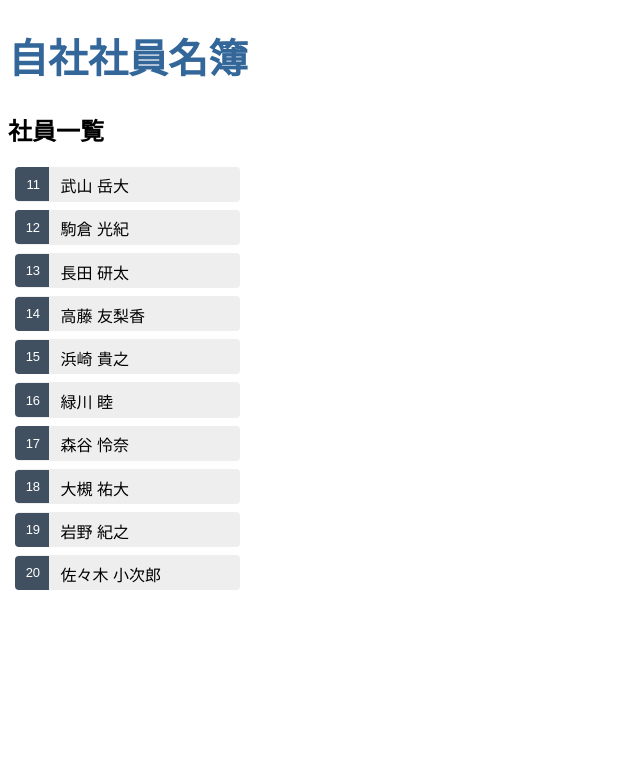
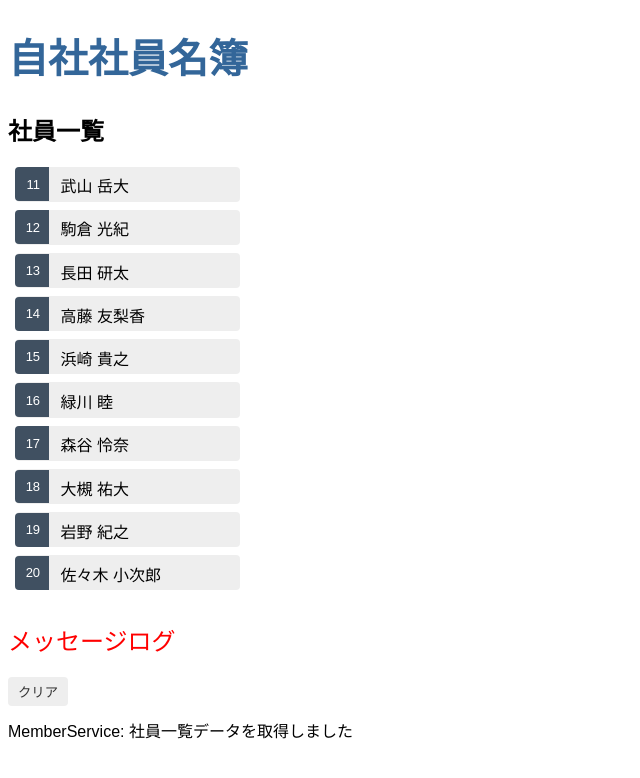
Before and after one commit to GrowUp-Haruno/angular-learning, an Angular app: page / in a window 1280 px wide. Shown: the top 778 px of the page, without its empty margins (0-640 px from the left). Built offline with nearby package versions, Linux system fonts and the light colour scheme.

Commit message:
メッセージログを追加

```diff
--- a/src/app/app.component.html
+++ b/src/app/app.component.html
@@ -1,2 +1,3 @@
 <h1>{{ title }}</h1>
 <app-members/>
+<app-messages/>
--- a/src/app/app.module.ts
+++ b/src/app/app.module.ts
@@ -5,9 +5,10 @@ import { BrowserModule } from '@angular/platform-browser';
 import { AppComponent } from './app.component';
 import { MembersComponent } from './members/members.component';
 import { MemberDetailComponent } from './member-detail/member-detail.component';
+import { MessagesComponent } from './messages/messages.component';
 
 @NgModule({
-  declarations: [AppComponent, MembersComponent, MemberDetailComponent],
+  declarations: [AppComponent, MembersComponent, MemberDetailComponent, MessagesComponent],
   imports: [BrowserModule, FormsModule],
   providers: [],
   bootstrap: [AppComponent],
--- a/src/app/member.service.ts
+++ b/src/app/member.service.ts
@@ -1,16 +1,17 @@
 import { Injectable } from '@angular/core';
 import { Observable, of } from 'rxjs';
 import { Member } from 'src/app/member';
+import { MessageService } from 'src/app/message.service';
 import { MEMBERS } from 'src/mock-members';
 
 @Injectable({
   providedIn: 'root',
 })
 export class MemberService {
-  constructor() {}
+  constructor(private messageService: MessageService) {}
 
   getMember(): Observable<Member[]> {
-    // 実際にはバックエンドから拾ったデータを返す
+    this.messageService.add('MemberService: 社員一覧データを取得しました');
     return of(MEMBERS);
   }
 }
--- /dev/null
+++ b/src/app/message.service.ts
@@ -0,0 +1,16 @@
+import { Injectable } from '@angular/core';
+
+@Injectable({
+  providedIn: 'root',
+})
+export class MessageService {
+  messages: string[] = [];
+
+  add(message: string): void {
+    this.messages.push(message);
+  }
+
+  clear(): void {
+    this.messages = [];
+  }
+}
--- /dev/null
+++ b/src/app/messages/messages.component.html
@@ -0,0 +1,5 @@
+<div *ngIf="messageService.messages.length !== 0">
+  <h2>メッセージログ</h2>
+  <button class="clear" (click)="messageService.clear()">クリア</button>
+  <div *ngFor="let message of messageService.messages">{{ message }}</div>
+</div>
--- /dev/null
+++ b/src/app/messages/messages.component.scss
@@ -0,0 +1,35 @@
+/* MessagesComponent's private CSS styles */
+h2 {
+  color: red;
+  font-family: Arial, Helvetica, sans-serif;
+  font-weight: lighter;
+}
+body {
+  margin: 2em;
+}
+body,
+input[text],
+button {
+  color: crimson;
+  font-family: Cambria, Georgia;
+}
+
+button.clear {
+  font-family: Arial;
+  background-color: #eee;
+  border: none;
+  padding: 5px 10px;
+  border-radius: 4px;
+  cursor: pointer;
+  cursor: hand;
+  color: #333;
+  margin-bottom: 12px;
+}
+button:hover {
+  background-color: #cfd8dc;
+}
+button:disabled {
+  background-color: #eee;
+  color: #aaa;
+  cursor: auto;
+}
```
Also changed, not shown: src/app/messages/messages.component.ts (added, +11 -0 lines), 2 other files (tests, documents, lock files or other folders).
